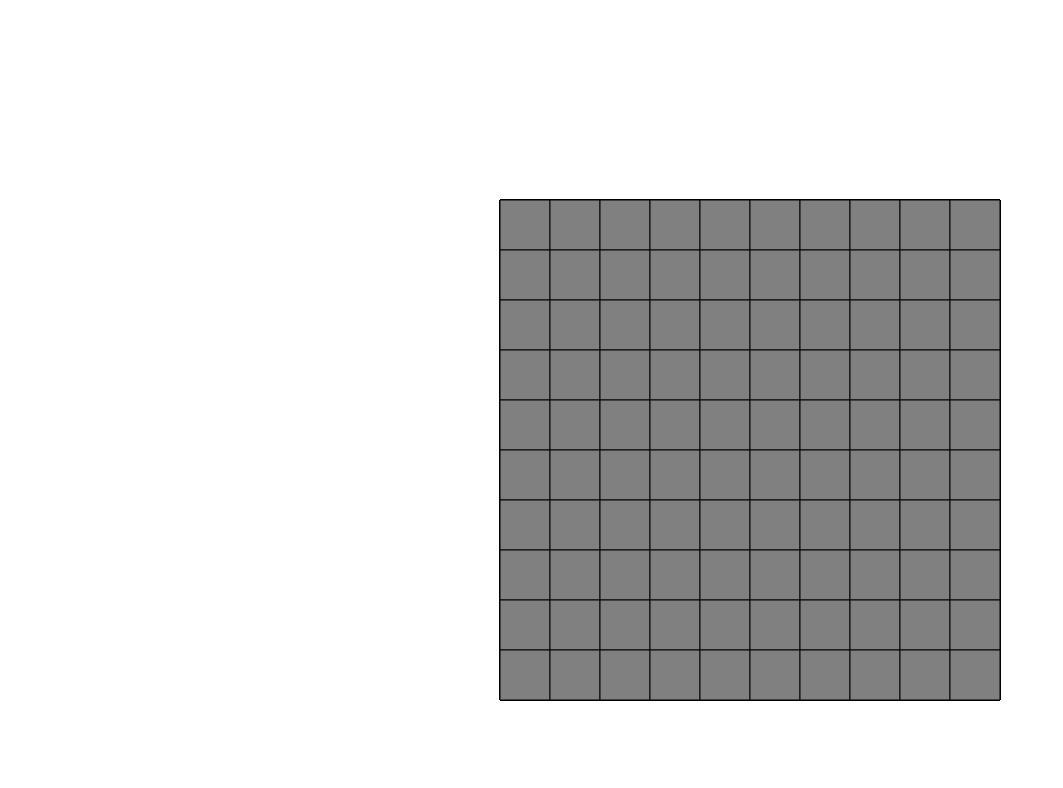
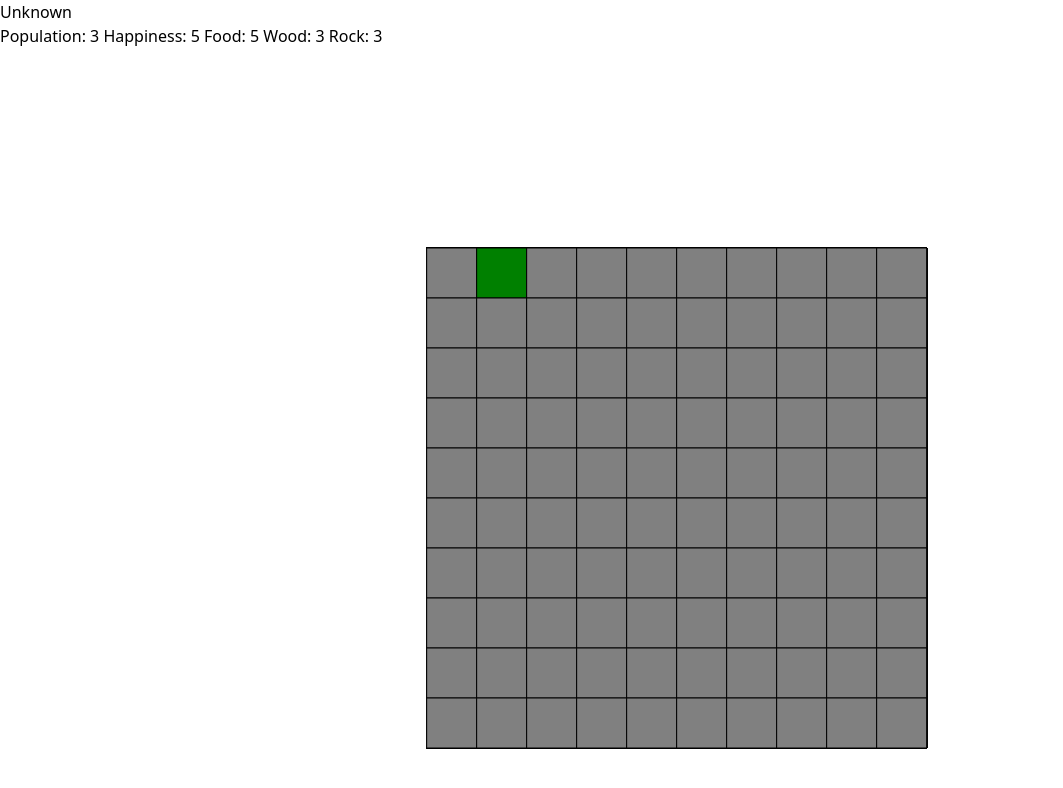
Before and after one commit to vrljaron/boardGame, a plain HTML site: page index.html in a window 1280 px wide. Shown: the whole page, without its empty margins (0-1063 px from the left). Drawn offline with nearby package versions, Linux system fonts and the light colour scheme.

Commit message:
events, click on field and player class

```diff
--- a/index.html
+++ b/index.html
@@ -8,9 +8,38 @@
             margin: 0;
             overflow: hidden;
         }
+
+        .container {
+            margin: 0;
+        }
+
+        p {
+            margin: 0;
+        }
     </style>
+    <link href="https://unpkg.com/tailwindcss@^2/dist/tailwind.min.css" rel="stylesheet">
 </head>
 <body>
+<div class="container">
+    <p id="field">Unknown</p>
+    <p id="player"></p>
+</div>
+<div class="fixed inset-0 flex items-center justify-center" id="modalEl" style="display: none">
+    <div class="bg-white max-w-md w-full p-3">
+        <div class="flex pb-3 justify-evenly"><p class="text-center w-1/3 pt-2">House</p>
+            <button class="bg-blue-500 text-white w-1/3 py-3 rounded-full" id="houseEl">Build</button>
+        </div>
+        <div class="flex pb-3 justify-evenly"><p class="text-center w-1/3 pt-2">Farm</p>
+            <button class="bg-blue-500 text-white w-1/3 py-3 rounded-full" id="farmEl">Build</button>
+        </div>
+        <div class="flex pb-3 justify-evenly"><p class="text-center w-1/3 pt-2">Forester</p>
+            <button class="bg-blue-500 text-white w-1/3 py-3 rounded-full" id="foresterEl">Build</button>
+        </div>
+        <div class="flex justify-evenly"><p class="text-center w-1/3 pt-2">Mine</p>
+            <button class="bg-blue-500 text-white w-1/3 py-3 rounded-full" id="mineEl">Build</button>
+        </div>
+    </div>
+</div>
 <canvas></canvas>
 <script src="script.js"></script>
 </body>
--- a/script.js
+++ b/script.js
@@ -1,30 +1,77 @@
 const canvas = document.querySelector('canvas')
 const c = canvas.getContext('2d')
+const bField = document.getElementById('field')
+const bPlayer = document.getElementById('player')
+const modalEl = document.getElementById('modalEl')
+const houseEl = document.getElementById('houseEl')
+const farmEl = document.getElementById('farmEl')
+const foresterEl = document.getElementById('foresterEl')
+const mineEL = document.getElementById('mineEl')
+
+canvas.width = innerWidth
+canvas.height = 800
+
+let fields = []
+let player
+let clicked
 let mouse
 
-canvas.width = innerWidth
-canvas.height = innerHeight
+class Player {
+    constructor(fields, food, rock, wood, population, happiness) {
+        this.fields = fields
+        this.food = food
+        this.rock = rock
+        this.wood = wood
+        this.population = population
+        this.happiness = happiness
+    }
 
-const fields = []
+    toString = function () {
+        return "Population: " + this.population + " Happiness: " + this.happiness + " Food: " + this.food + " Wood: " + this.wood + " Rock: " + this.rock
+    }
+
+    innerUpdate = function () {
+        bPlayer.innerText = player.toString()
+    }
+
+    growth = function () {
+
+    }
+}
 
 class field {
-    constructor(x, y, name) {
+    constructor(x, y, name, color) {
         this.x = x
         this.y = y
         this.name = name
+        this.color = color
     }
 }
 
+function randPos() {
+    let x = Math.floor(Math.random() * 10)
+    let y = Math.floor(Math.random() * 10)
+    return {x, y}
+}
+
 function init() {
-    let x = 500, y = 200
+    let x = canvas.width / 3, y = 200
+    let rand = randPos()
+    player = new Player([], 5, 3, 3, 3, 5)
     for (let i = 0; i < 10; i++) {
         for (let j = 0; j < 10; j++) {
-            fields.push(new field(x, y, 'empty' + x + ':' + y))
+            if (i === rand.x && j === rand.y) {
+                player.fields.push([x, y, 'green'])
+                fields.push(new field(x, y, 'Town', 'green'))
+            } else {
+                fields.push(new field(x, y, 'empty', 'gray'))
+            }
             y += 50
         }
         y = 200
         x += 50
     }
+    bPlayer.innerText = player.toString()
 }
 
 
@@ -32,7 +79,7 @@ function draw() {
     fields.forEach((field) => {
         c.beginPath()
         c.rect(field.x, field.y, 50, 50)
-        c.fillStyle = 'gray'
+        c.fillStyle = field.color
         c.fill()
         c.stroke()
     })
@@ -40,23 +87,65 @@ function draw() {
 
 function getField(event) {
     fields.forEach((field) => {
-        if (field.x <= event.clientX && field.x + 50 >= event.clientX) {
-            if (field.y <= event.clientY && field.y + 50 >= event.clientY) {
-                console.log(field.name)
+        if (event.type === 'click') {
+            if (field.x <= event.clientX && field.x + 50 >= event.clientX) {
+                if (field.y + 48 <= event.clientY && field.y + 98 >= event.clientY) {
+                    if (field.name === 'empty') {
+                        mouse = true
+                    }
+                }
+            }
+        } else {
+            if (field.x <= event.clientX && field.x + 50 >= event.clientX) {
+                if (field.y + 48 <= event.clientY && field.y + 98 >= event.clientY) {
+                    bField.innerText = field.name
+                }
             }
         }
     })
 }
 
+let animationId
+
 function render() {
-    requestAnimationFrame(render)
+    animationId = requestAnimationFrame(render)
     draw()
+    if (clicked) {
+        if (mouse) {
+            cancelAnimationFrame(animationId)
+            modalEl.style.display = 'flex'
+        }
+    }
 }
 
 addEventListener('mousemove', (event) => {
     getField(event)
 })
 
+addEventListener('click', (event) => {
+    if (clicked) {
+        clicked = false
+        modalEl.style.display = 'none'
+        render()
+    } else {
+        getField(event)
+        console.log(mouse)
+        clicked = true
+    }
+})
+
+farmEl.addEventListener('click', () => {
+})
+
+houseEl.addEventListener('click', () => {
+})
+
+foresterEl.addEventListener('click', () => {
+})
+
+mineEL.addEventListener('click', () => {
+})
+
 
 init()
 render()
```
